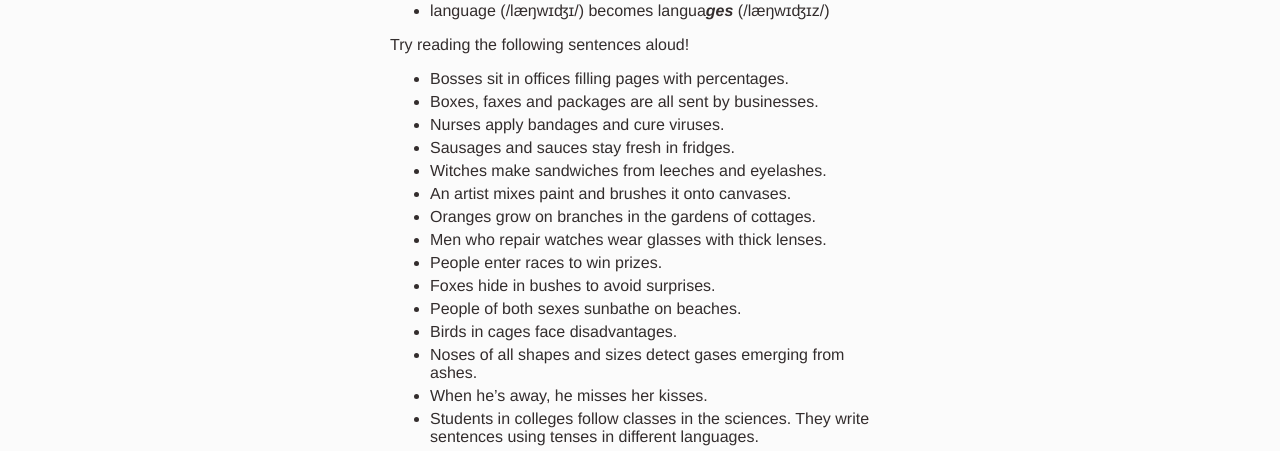
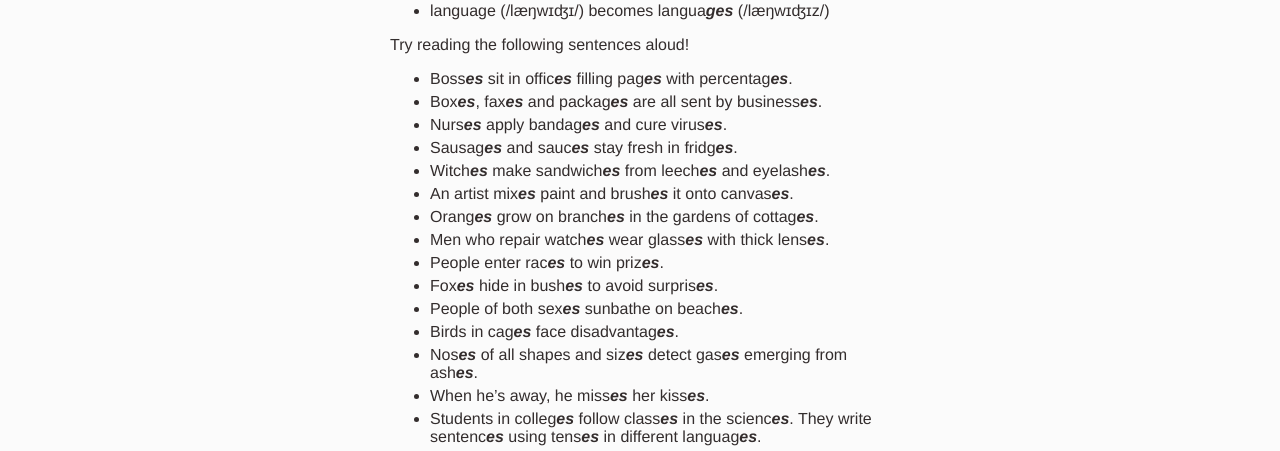
Before and after one commit to boltonsteve/gurueap, a SvelteKit app: page /posts/s-iz in a window 1280 px wide. Shown: the part 331-782 px from the top of the page. Built offline with nearby package versions, Linux system fonts and the light colour scheme.

Commit message:
minor edits

```diff
--- a/src/routes/posts/s-iz/+page.svelte
+++ b/src/routes/posts/s-iz/+page.svelte
@@ -39,24 +39,24 @@ keywords="IELTS,EAP,academic English,Indonesia,study abroad,English for academic
 Try reading the following sentences aloud!
 
 <ul class="lh-15">
-	<li>Bosses sit in offices filling pages with percentages.</li>
-	<li>Boxes, faxes and packages are all sent by businesses.</li>
-	<li>Nurses apply bandages and cure viruses.</li>
-	<li>Sausages and sauces stay fresh in fridges.</li>
-	<li>Witches make sandwiches from leeches and eyelashes.</li>
-	<li>An artist mixes paint and brushes it onto canvases.</li>
-	<li>Oranges grow on branches in the gardens of cottages.</li>
-	<li>Men who repair watches wear glasses with thick lenses.</li>
-	<li>People enter races to win prizes.</li>
-	<li>Foxes hide in bushes to avoid surprises.</li>
-	<li>People of both sexes sunbathe on beaches.</li>
-	<li>Birds in cages face disadvantages.</li>
-	<li>Noses of all shapes and sizes detect gases emerging from ashes.</li>
-	<li>When he’s away, he misses her kisses.</li>
-	<li>Students in colleges follow classes in the sciences. They write sentences using tenses in different languages.</li>
-	<li>People buy cars from garages, then drive inches from the edges of bridges.</li>
-	<li>Musicians of all ages appear on stages.</li>
-	<li>My friend washes dishes to earn wages and pay taxes.</li>
+	<li>Boss<b><i>es</i></b> sit in offic<b><i>es</i></b> filling pag<b><i>es</i></b> with percentag<b><i>es</i></b>.</li>
+	<li>Box<b><i>es</i></b>, fax<b><i>es</i></b> and packag<b><i>es</i></b> are all sent by business<b><i>es</i></b>.</li>
+	<li>Nurs<b><i>es</i></b> apply bandag<b><i>es</i></b> and cure virus<b><i>es</i></b>.</li>
+	<li>Sausag<b><i>es</i></b> and sauc<b><i>es</i></b> stay fresh in fridg<b><i>es</i></b>.</li>
+	<li>Witch<b><i>es</i></b> make sandwich<b><i>es</i></b> from leech<b><i>es</i></b> and eyelash<b><i>es</i></b>.</li>
+	<li>An artist mix<b><i>es</i></b> paint and brush<b><i>es</i></b> it onto canvas<b><i>es</i></b>.</li>
+	<li>Orang<b><i>es</i></b> grow on branch<b><i>es</i></b> in the gardens of cottag<b><i>es</i></b>.</li>
+	<li>Men who repair watch<b><i>es</i></b> wear glass<b><i>es</i></b> with thick lens<b><i>es</i></b>.</li>
+	<li>People enter rac<b><i>es</i></b> to win priz<b><i>es</i></b>.</li>
+	<li>Fox<b><i>es</i></b> hide in bush<b><i>es</i></b> to avoid surpris<b><i>es</i></b>.</li>
+	<li>People of both sex<b><i>es</i></b> sunbathe on beach<b><i>es</i></b>.</li>
+	<li>Birds in cag<b><i>es</i></b> face disadvantag<b><i>es</i></b>.</li>
+	<li>Nos<b><i>es</i></b> of all shapes and siz<b><i>es</i></b> detect gas<b><i>es</i></b> emerging from ash<b><i>es</i></b>.</li>
+	<li>When he’s away, he miss<b><i>es</i></b> her kiss<b><i>es</i></b>.</li>
+	<li>Students in colleg<b><i>es</i></b> follow class<b><i>es</i></b> in the scienc<b><i>es</i></b>. They write sentenc<b><i>es</i></b> using tens<b><i>es</i></b> in different languag<b><i>es</i></b>.</li>
+	<li>People buy cars from garag<b><i>es</i></b>, then drive inch<b><i>es</i></b> from the edg<b><i>es</i></b> of bridg<b><i>es</i></b>.</li>
+	<li>Musicians of all ag<b><i>es</i></b> appear on stag<b><i>es</i></b>.</li>
+	<li>My friend wash<b><i>es</i></b> dish<b><i>es</i></b> to earn wag<b><i>es</i></b> and pay tax<b><i>es</i></b>.</li>
 </ul>
 
 <p>Below is a recording of these statements made by a native English speaker.</p>
```
Also changed, not shown: src/routes/posts/risk/+page.svelte (+7 -7 lines).
